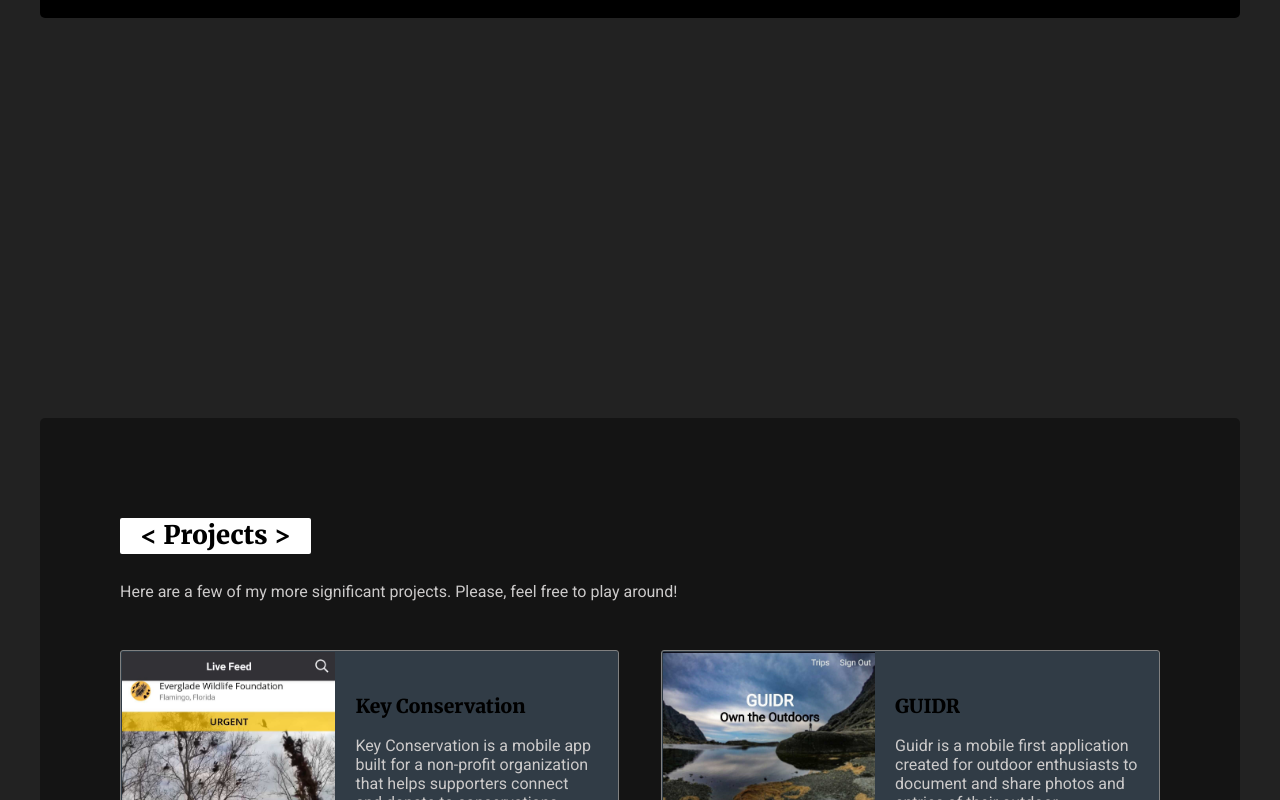
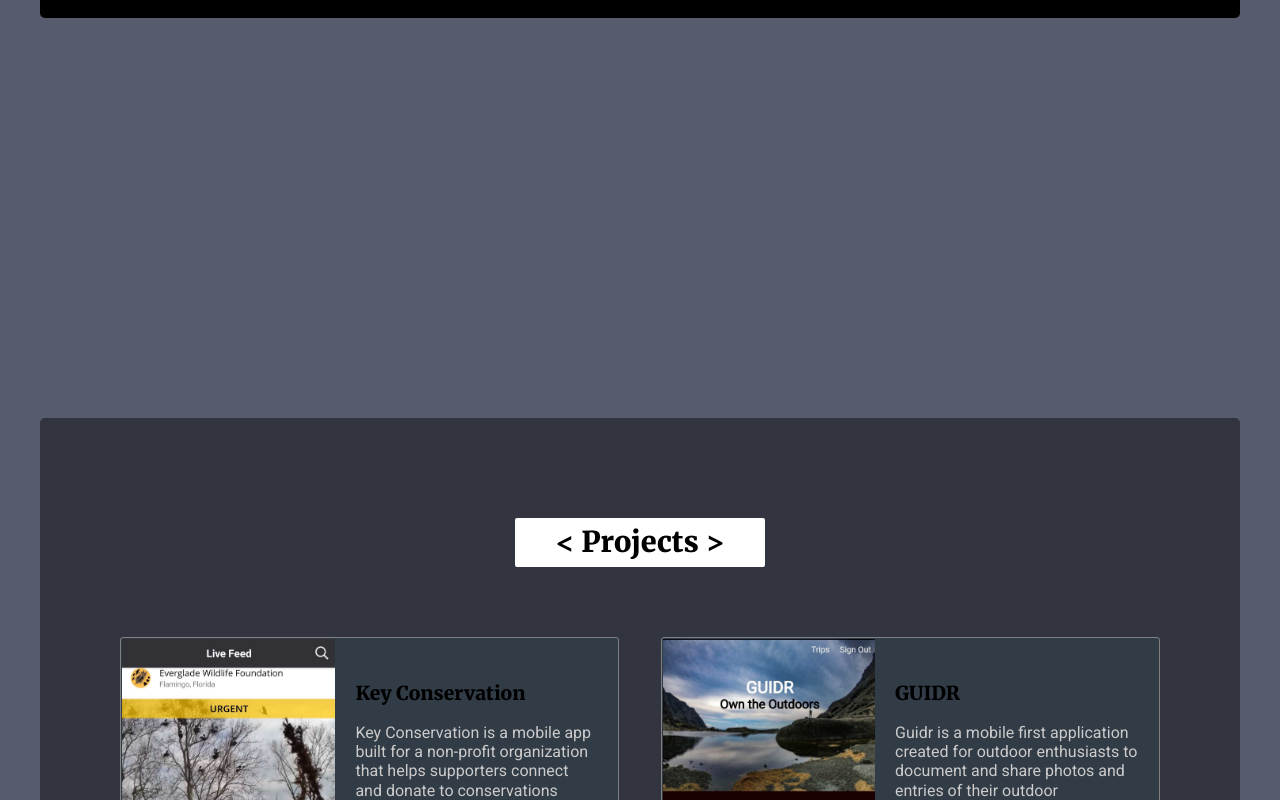
Before and after one commit to BrandonHarrison01/portfolio, a React (Create React App) app: page / in a window 1280 px wide. Shown: the part 1313-2113 px from the top of the page. Built offline with nearby package versions, Linux system fonts and the light colour scheme.

Commit message:
editing text and modified modal styling

```diff
--- a/src/App.js
+++ b/src/App.js
@@ -26,7 +26,7 @@ function App() {
       <NavBar />
       <TitlePage />
       <About />
-      <HiddenComponent toggle={toggle} populateModal={populateModal} toggleModalOff={toggleModalOff} />
+      {populateModal ? <HiddenComponent toggle={toggle} populateModal={populateModal} toggleModalOff={toggleModalOff} /> : ''}
       <Projects toggleModal={toggleModal} />
       <Contact />
       {/* ↓ navigate to new page ↓ 😎 */}
--- /dev/null
+++ b/src/ProjectDescription.js
@@ -0,0 +1,14 @@
+export const desc = [
+    {
+        title: 'Key Conservation',
+        summary: 'here is the summary for key cons'
+    },
+    {
+        title: 'GUIDR',
+        summary: 'here is the summary for guidr'
+    },
+    {
+        title: 'Blackjack Card Counter',
+        summary: 'here is the summary for blackjack card counter'
+    }
+]
--- a/src/components/About.js
+++ b/src/components/About.js
@@ -14,7 +14,7 @@ function About() {
           <br />
           based in Midvale, Utah.
           <br />
-          Please take a look around!
+          Please, take a look around!
         </h2>
         <p>
           I take great pride in quality work and really invest myself in my
--- a/src/components/HiddenComponent.js
+++ b/src/components/HiddenComponent.js
@@ -1,14 +1,23 @@
-import React from 'react'
+import React, { useState } from 'react'
 
 import '../styling/HiddenComponent.scss'
 
 function HiddenComponent(props) {
+
+    // const [isPopulated, setIsPopulated] = useState(false)
+
+    // props.populateModal ? setIsPopulated(true) : setIsPopulated(false)
+
     return(
         <div className={props.toggle ? 'modal block' : 'modal none'}>
             <div className='modal-main'>
-                <p>testing...</p>
-                <p>{props.populateModal}</p>
-                <p onClick={props.toggleModalOff} >X</p>
+                <div className='modal-title'>
+                    <h1>{props.populateModal.title}</h1>
+                    <p onClick={props.toggleModalOff} >X</p>
+                </div>
+                <div className='modal-body'>
+                    <p>{props.populateModal.summary}</p>
+                </div>
             </div>
         </div>
     )
--- a/src/components/Projects.js
+++ b/src/components/Projects.js
@@ -1,6 +1,8 @@
 import React from "react";
 
 import "../styling/Projects.scss";
+
+import { desc } from '../ProjectDescription'
 
 import keyConservation from "../images/screenshots/Key-Conservation.jpg";
 import blackjackCounter from "../images/screenshots/BlackJack-Counter.jpg";
@@ -17,10 +19,6 @@ function Projects(props) {
     <a name='projects'>
       <div className='projects'>
         <h1>{"< Projects >"}</h1>
-        <p className='description'>
-          Here are a few of my more significant projects. Please, feel free to
-          play around!
-        </p>
         <div className='cards'>
           <div className='project-card'>
             <img src={keyConservation} />
@@ -58,7 +56,7 @@ function Projects(props) {
                     Deployed App
                   </a> */}
                 </div>
-                <p className='see-more' onClick={props.toggleModal}>
+                <p className='see-more' onClick={() => props.toggleModal(desc[0])}>
                   See More
                 </p>
               </div>
@@ -103,7 +101,7 @@ function Projects(props) {
                     App Link
                   </a>
                 </div>
-                <p className='see-more' onClick={props.toggleModal}>
+                <p className='see-more' onClick={() => props.toggleModal(desc[1])}>
                   See More
                 </p>
               </div>
@@ -144,7 +142,7 @@ function Projects(props) {
                     App Link
                   </a>
                 </div>
-                <p className='see-more' onClick={() => props.toggleModal('seven')}>
+                <p className='see-more' onClick={() => props.toggleModal(desc[2])}>
                   See More
                 </p>
               </div>
--- a/src/styling/HiddenComponent.scss
+++ b/src/styling/HiddenComponent.scss
@@ -24,6 +24,29 @@
     top:50%;
     left:50%;
     transform: translate(-50%,-50%);
-    display: flex;
-    justify-content: space-between;
+
+    .modal-title {
+        display: flex;
+        justify-content: space-between;
+
+        h1 {
+            font-size: 2.5rem;
+        }
+
+        p {
+            padding: 10px;
+            border: 1px solid black;
+            border-radius: 3px;
+            font-size: 1.2rem;
+
+            &:hover {
+                background-color: rgb(58, 58, 58);
+                cursor: pointer;
+            }
+        }
+    }
+
+    .modal-body {
+        height: 300px;
+    }
 }
--- a/src/styling/Projects.scss
+++ b/src/styling/Projects.scss
@@ -6,11 +6,14 @@
 
     h1 {
         font-family: 'Merriweather', serif;
-        font-size: 1.6rem;
+        font-size: 1.8rem;
         background-color: white;
-        padding: 5px 20px;
+        padding: 10px;
         border-radius: 2px;
-        display: inline-block;
+        // display: inline-block;
+        width: 250px;
+        margin: 0 auto 20px;
+        text-align: center;
     }
 
     .description {
--- a/src/styling/index.css
+++ b/src/styling/index.css
@@ -1,3 +1,6 @@
+/* css reset */
+
+
 html, body, div, span, applet, object, iframe,
 h1, h2, h3, h4, h5, h6, p, blockquote, pre,
 a, abbr, acronym, address, big, cite, code,
@@ -44,7 +47,7 @@ table {
 
 body {
   margin: 0;
-  background-color: #222;
+  background-color: rgb(86, 91, 109);
 }
 
 /* Set every element's box-sizing to border-box */
```
